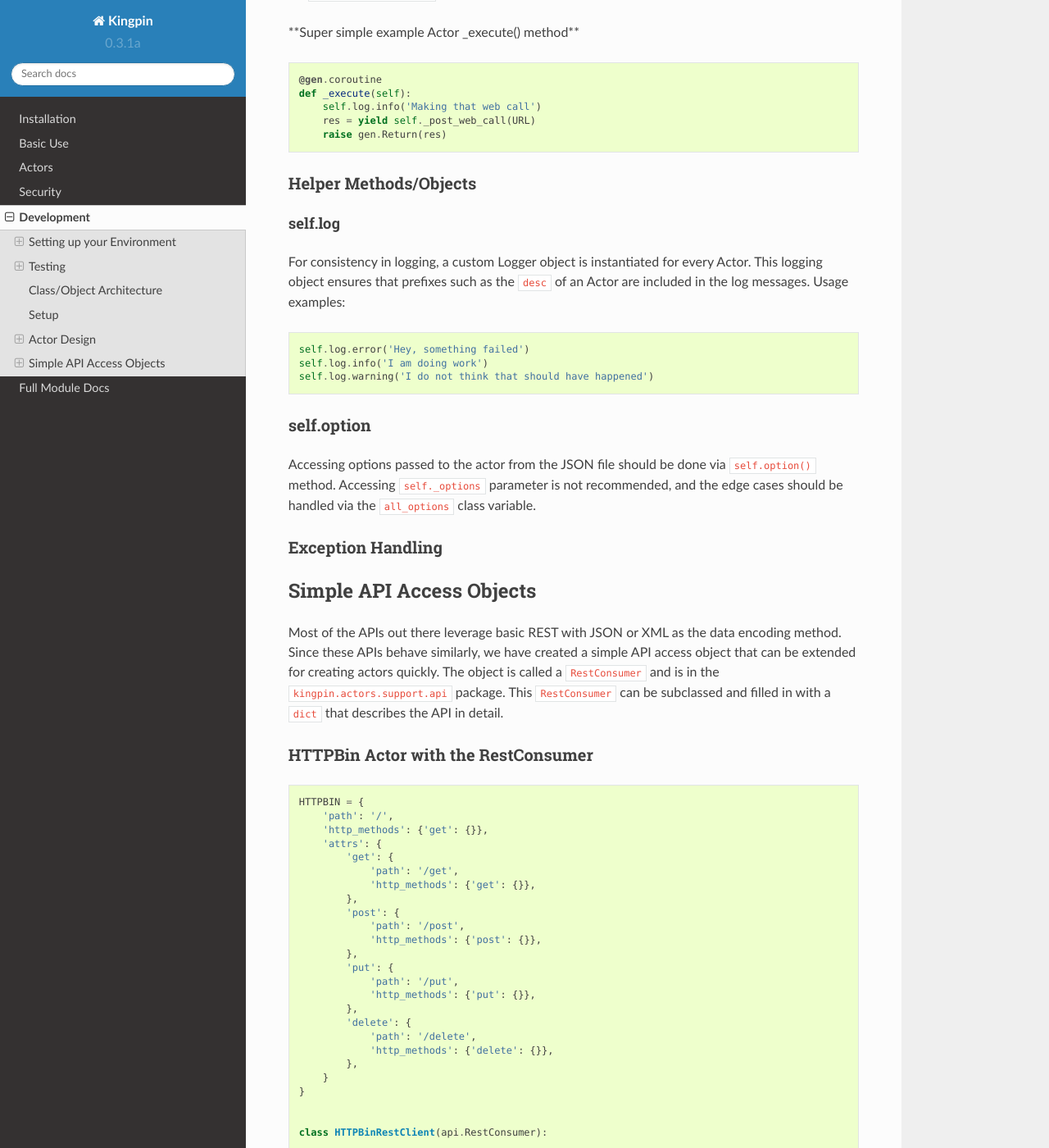
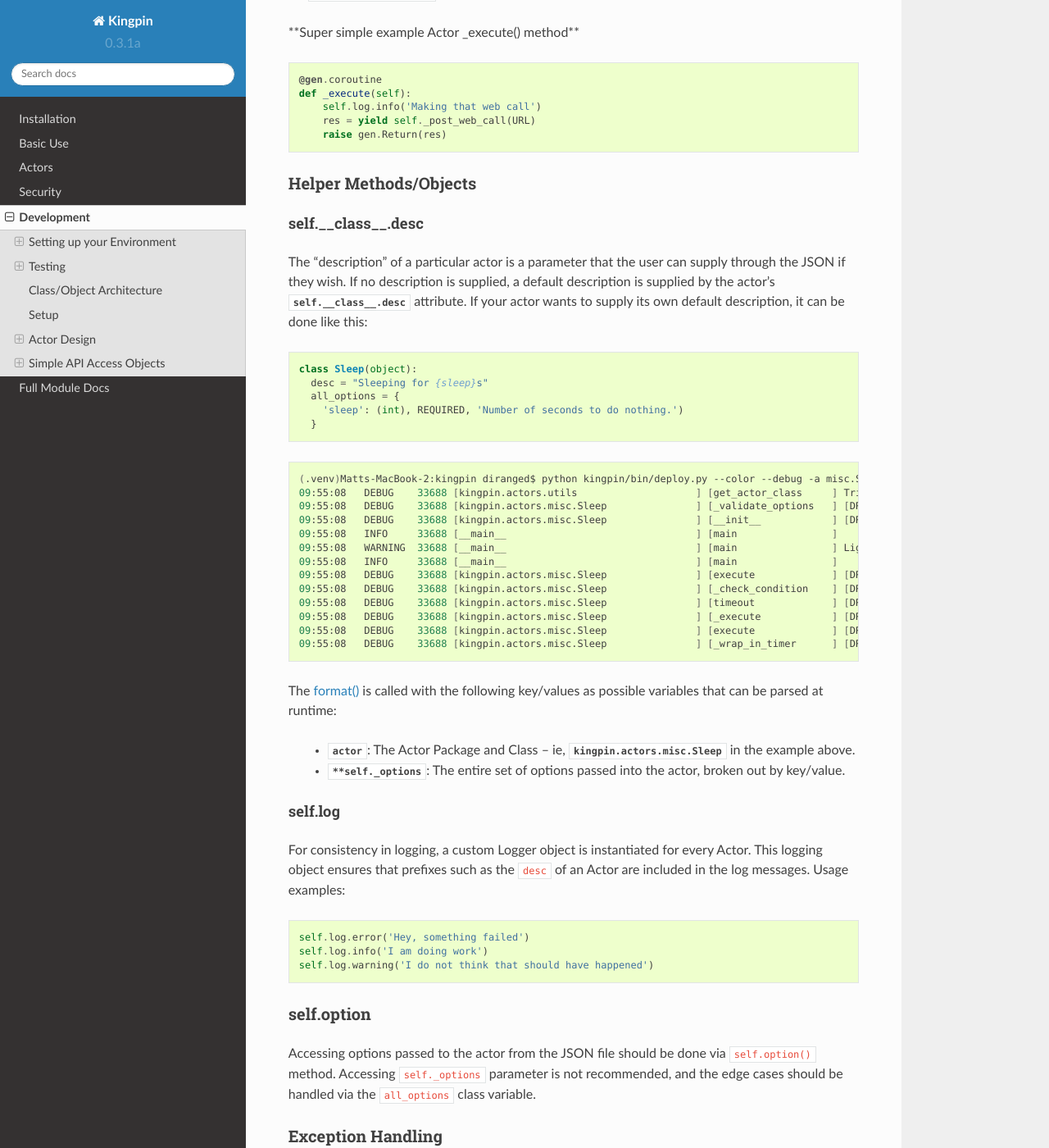
Before and after one commit to Nextdoor/kingpin, a Sphinx documentation site: the page built from docs/development.rst, in a window 1280 px wide and 1400 px high, scrolled down 6932 px. Shown: the whole window at 82% size. Built offline with Sphinx 7.4.7 and the Read the Docs theme 2.0.0, drawn with Linux system fonts in a browser that asks for light colours; formulas are drawn with MathJax 3.

Commit message:
Make the Actor Description optional
Let actors pre-define their own description (and supply a base default
no matter what) so that users don't always have to type in a description
when they are doing something simple.

```diff
--- a/docs/development.rst
+++ b/docs/development.rst
@@ -394,6 +394,48 @@
 Helper Methods/Objects
 ^^^^^^^^^^^^^^^^^^^^^^
 
+self.__class__.desc
+'''''''''''''''''''
+
+The "description" of a particular actor is a parameter that the user can supply
+through the JSON if they wish. If no description is supplied, a default
+description is supplied by the actor's `self.__class__.desc` attribute. If your
+actor wants to supply its own default description, it can be done like this:
+
+.. code-block:: python
+
+    class Sleep(object):
+      desc = "Sleeping for {sleep}s"
+      all_options = {
+        'sleep': (int), REQUIRED, 'Number of seconds to do nothing.')
+      }
+
+.. code-block:: bash
+
+    (.venv)Matts-MacBook-2:kingpin diranged$ python kingpin/bin/deploy.py --color --debug -a misc.Sleep -o sleep=10 --dry
+    09:55:08   DEBUG    33688 [kingpin.actors.utils                    ] [get_actor_class     ] Tried importing "misc.Sleep" but failed: No module named misc
+    09:55:08   DEBUG    33688 [kingpin.actors.misc.Sleep               ] [_validate_options   ] [DRY: Sleeping for 10s] Checking for required options: ['sleep']
+    09:55:08   DEBUG    33688 [kingpin.actors.misc.Sleep               ] [__init__            ] [DRY: Sleeping for 10s] Initialized (warn_on_failure=False, strict_init_context=True)
+    09:55:08   INFO     33688 [__main__                                ] [main                ]
+    09:55:08   WARNING  33688 [__main__                                ] [main                ] Lights, camera ... action!
+    09:55:08   INFO     33688 [__main__                                ] [main                ]
+    09:55:08   DEBUG    33688 [kingpin.actors.misc.Sleep               ] [execute             ] [DRY: Sleeping for 10s] Beginning
+    09:55:08   DEBUG    33688 [kingpin.actors.misc.Sleep               ] [_check_condition    ] [DRY: Sleeping for 10s] Condition True evaluates to True
+    09:55:08   DEBUG    33688 [kingpin.actors.misc.Sleep               ] [timeout             ] [DRY: Sleeping for 10s] kingpin.actors.misc.Sleep._execute() deadline: 3600(s)
+    09:55:08   DEBUG    33688 [kingpin.actors.misc.Sleep               ] [_execute            ] [DRY: Sleeping for 10s] Sleeping for 10 seconds
+    09:55:08   DEBUG    33688 [kingpin.actors.misc.Sleep               ] [execute             ] [DRY: Sleeping for 10s] Finished successfully, return value: None
+    09:55:08   DEBUG    33688 [kingpin.actors.misc.Sleep               ] [_wrap_in_timer      ] [DRY: Sleeping for 10s] kingpin.actors.misc.Sleep.execute() execution time: 0.00s
+
+The `format() <https://docs.python.org/2/library/stdtypes.html#str.format>`__
+is called with the following key/values as possible variables that can be
+parsed at runtime:
+
+  * `actor`: The Actor Package and Class -- ie, `kingpin.actors.misc.Sleep` in
+    the example above.
+  * `**self._options`: The entire set of options passed into the actor, broken
+    out by key/value.
+
+
 self.log
 ''''''''
 
```
Also changed, not shown: docs/basicuse.rst (+6 -7 lines), 5 other files.
